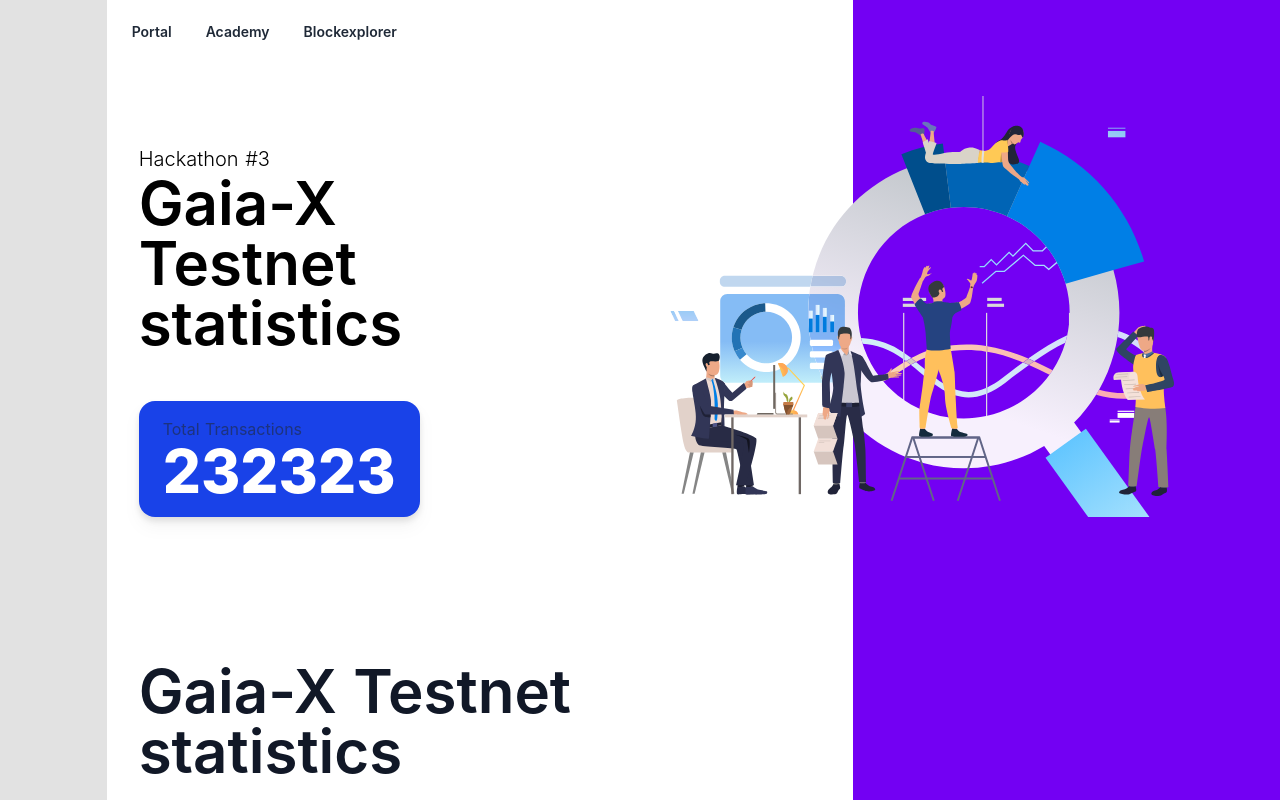
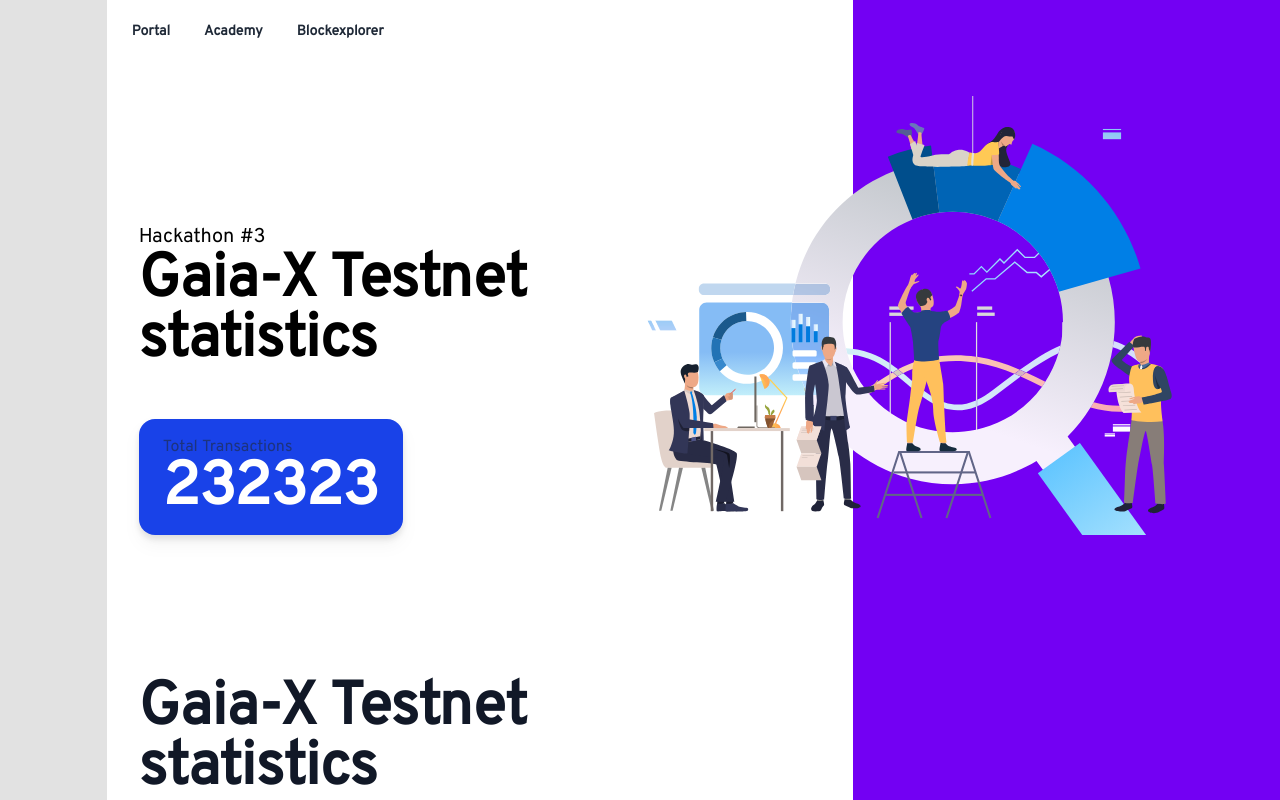
Before and after one commit to deltaDAO/block-history-visualization, a Nuxt app: page / in a window 1280 px wide. Shown: the top 800 px of the page. Built offline with nearby package versions, Linux system fonts and the light colour scheme.

Commit message:
build: move css import to nuxt config

```diff
--- a/nuxt.config.js
+++ b/nuxt.config.js
@@ -12,7 +12,7 @@
   },
 
   // Global CSS: https://go.nuxtjs.dev/config-css
-  css: ['~/static/global'],
+  css: ['@fontsource/overpass'],
 
   // Plugins to run before rendering page: https://go.nuxtjs.dev/config-plugins
   plugins: [{ src: '~/plugins/vue-apexchart.ts', ssr: false }],
--- a/static/global.css
+++ /dev/null
@@ -1 +0,0 @@
-@import '@fontsource/Overpass';
```
